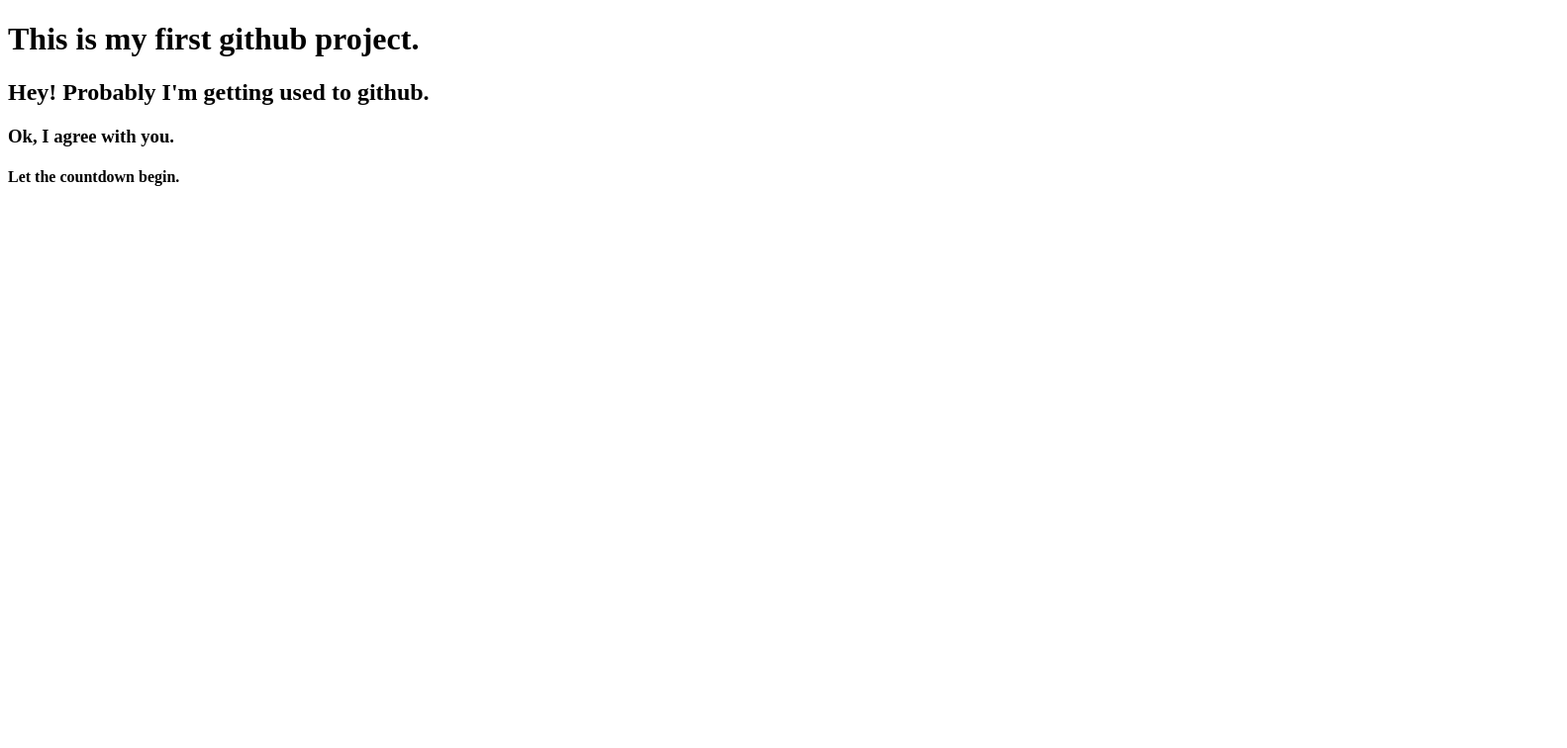
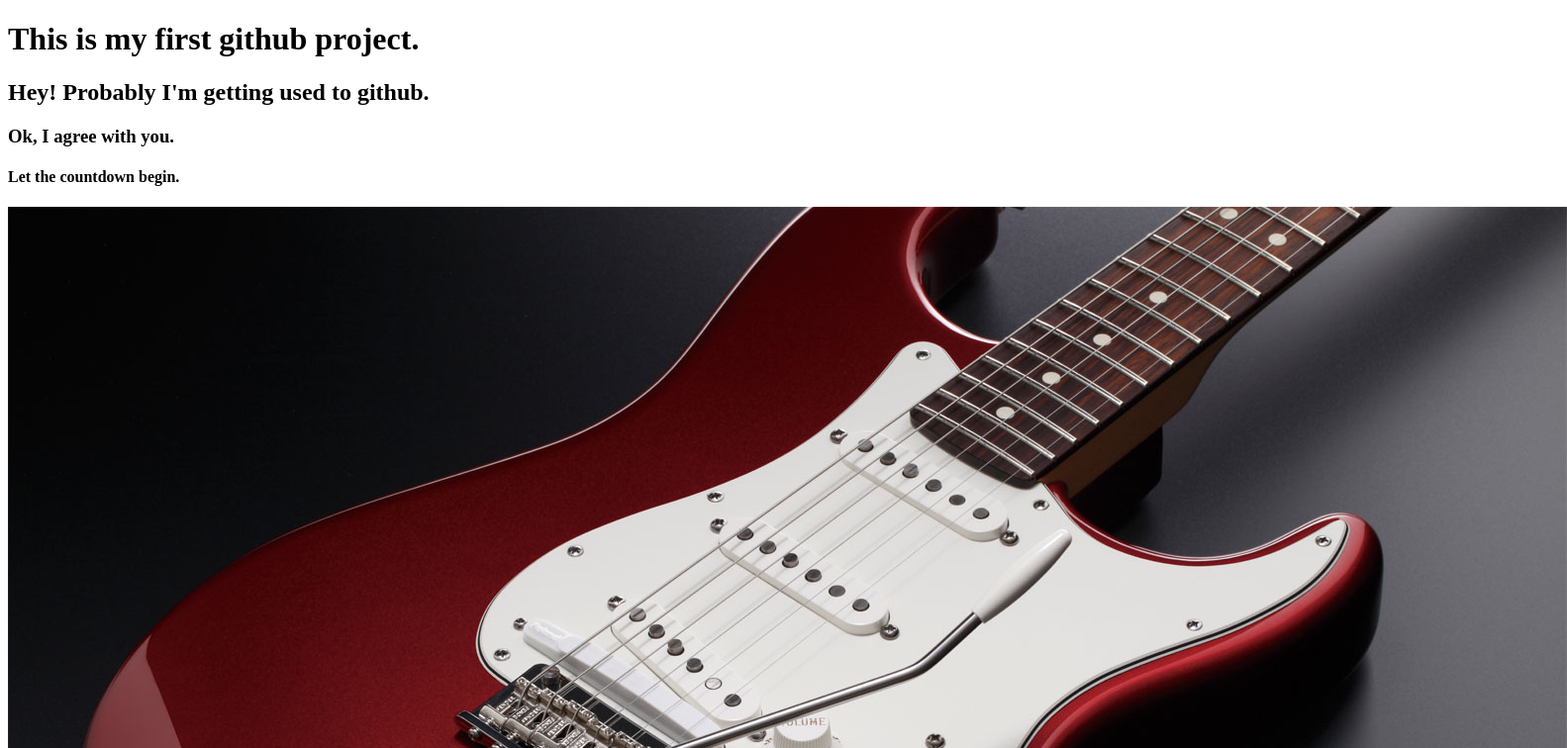
Before and after one commit to MK-Khan123/my-first-website, a plain HTML site: page index.html in a window 1280 px wide. Shown: the top 756 px of the page at 99% size, 1583 px wide, since content can reach past the window. Drawn offline with Linux system fonts and the light colour scheme.

Commit message:
guitar pic

```diff
--- a/index.html
+++ b/index.html
@@ -10,5 +10,6 @@
     <h2>Hey! Probably I'm getting used to github.</h2>
     <h3>Ok, I agree with you.</h3>
     <h4>Let the countdown begin.</h4>
+    <img src="guitar.jpg" alt="">
 </body>
 </html>
```
Also changed, not shown: guitar.jpg (added).
